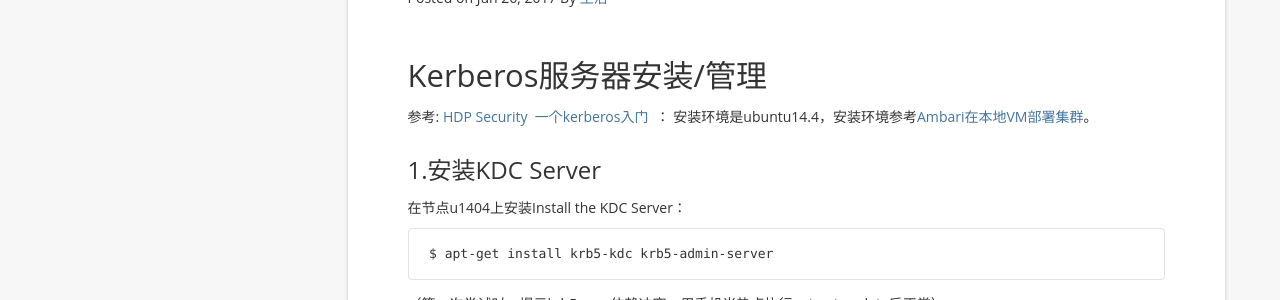
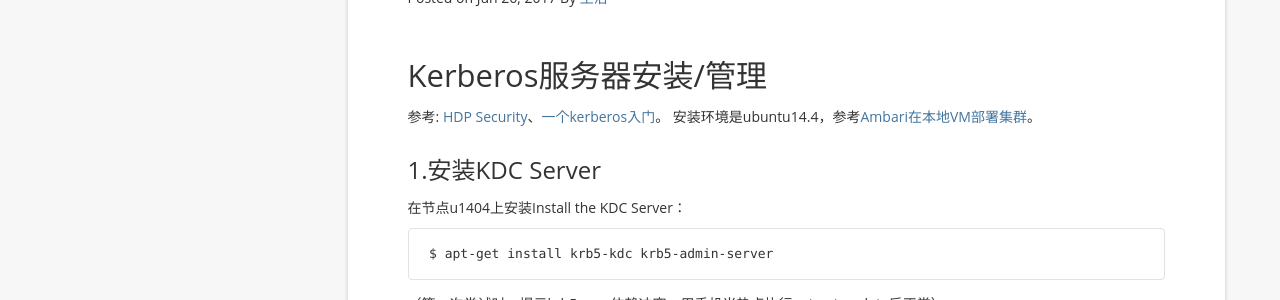
Before and after one commit to zhanglan/blog-1, a Jekyll site: the page built from _posts/2017-6-26-Kerberos管理(admin).md, in a window 1280 px wide and 900 px high. Shown: the part 387-687 px from the top of the window. Built offline with Jekyll 4.4.1, drawn with Linux system fonts in a browser that asks for light colours; nearby versions of some CDN libraries; comment, search, counter and statistics services are not loaded.

Commit message:
Update 2017-6-26-Kerberos管理(admin).md

```diff
--- a/_posts/2017-6-26-Kerberos管理(admin).md
+++ b/_posts/2017-6-26-Kerberos管理(admin).md
@@ -6,8 +6,8 @@ categories: security
 tag: security kerberos
 ---
 ## Kerberos服务器安装/管理
-参考: [HDP Security](https://docs.hortonworks.com/HDPDocuments/HDP2/HDP-2.6.0/bk_security/content/_kerberos_overview.html)  [一个kerberos入门](https://steveloughran.gitbooks.io/kerberos_and_hadoop/content/)  ：
-安装环境是ubuntu14.4，安装环境参考[Ambari在本地VM部署集群](https://imaidata.github.io/blog/2017/06/26/Ambari%E5%9C%A8%E6%9C%AC%E5%9C%B0VM%E9%83%A8%E7%BD%B2%E9%9B%86%E7%BE%A4/)。
+参考: [HDP Security](https://docs.hortonworks.com/HDPDocuments/HDP2/HDP-2.6.0/bk_security/content/_kerberos_overview.html)、[一个kerberos入门](https://steveloughran.gitbooks.io/kerberos_and_hadoop/content/)。
+安装环境是ubuntu14.4，参考[Ambari在本地VM部署集群](https://imaidata.github.io/blog/2017/06/26/Ambari%E5%9C%A8%E6%9C%AC%E5%9C%B0VM%E9%83%A8%E7%BD%B2%E9%9B%86%E7%BE%A4/)。
 
 ### 1.安装KDC Server
 在节点u1404上安装Install the KDC Server：
```
